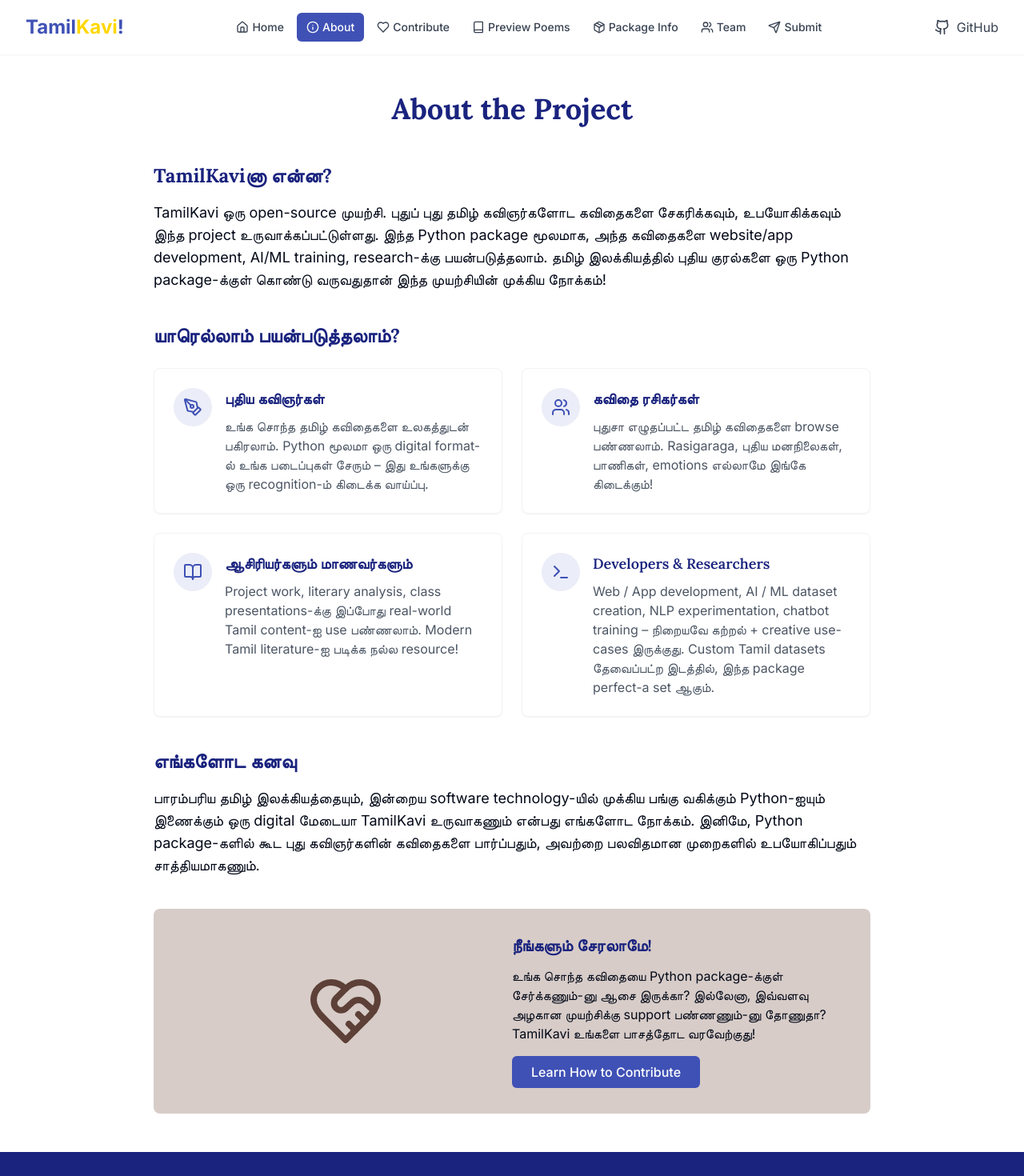
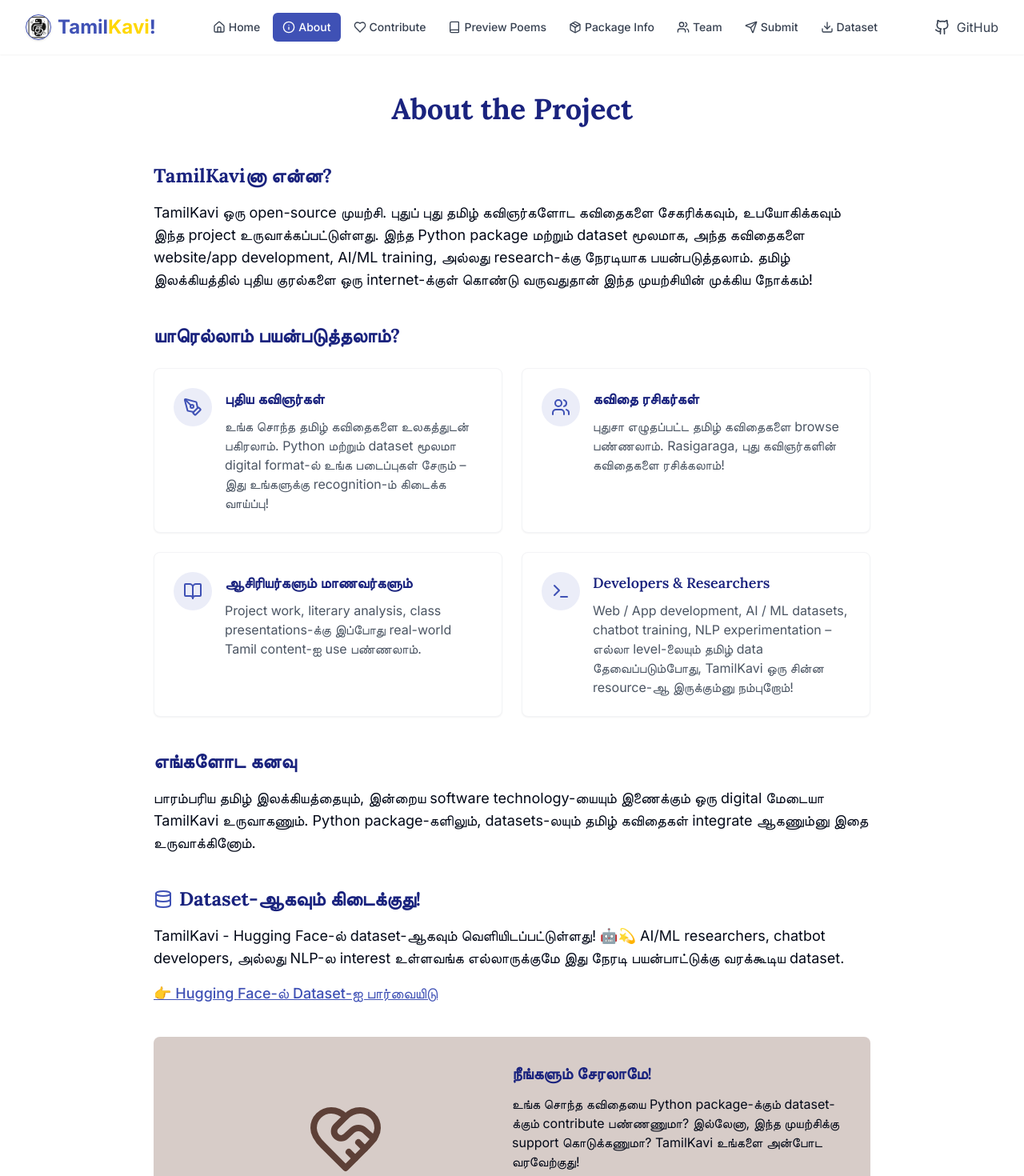
Before and after one commit to anandsundaramoorthysa/TamilKaviWebsite, a React (Vite) app in the folder TamilKaviWebsite/: page /about in a window 1280 px wide. Shown: the top 1470 px of the page at 80% size. Built offline with nearby package versions, Linux system fonts and the light colour scheme; a web font is replaced by a local one.

Commit message:
gh-pages entry

```diff
--- a/TamilKaviWebsite/src/components/layout/Navbar.tsx
+++ b/TamilKaviWebsite/src/components/layout/Navbar.tsx
@@ -2,7 +2,7 @@ import React, { useState } from 'react';
 import { Link, useLocation } from 'react-router-dom';
 import { cn } from '@/lib/utils';
 import {
-  Book, Github, Heart, Home, Info, Package, Send, Users, Menu, X
+  Book, Github, Heart, Home, Info, Package, Send, Users, Menu, X, Download
 } from 'lucide-react';
 
 const Navbar = () => {
@@ -17,13 +17,20 @@ const Navbar = () => {
     { name: 'Package Info', path: '/package', icon: <Package className="h-4 w-4 mr-1" /> },
     { name: 'Team', path: '/team', icon: <Users className="h-4 w-4 mr-1" /> },
     { name: 'Submit', path: '/submit', icon: <Send className="h-4 w-4 mr-1" /> },
+    // New nav item for the dataset page
+    { name: 'Dataset', path: 'https://huggingface.co/datasets/anandsundaramoorthysa/TamilKavi', icon: <Download className="h-4 w-4 mr-1" />, external: true },
   ];
 
   return (
     <header className="bg-white shadow-sm">
       <div className="container-custom py-4">
         <div className="flex items-center justify-between">
-          <Link to="/" className="flex items-center">
+          <Link to="/" className="flex items-center space-x-2">
+            <img
+              src="/TamilKavi3.png"
+              alt="TamilKavi Logo"
+              className="w-8 h-8 rounded-full border border-tamil-blue shadow"
+            />
             <span className="text-2xl font-bold text-tamil-blue">
               Tamil<span className="text-tamil-gold">Kavi</span>!
             </span>
@@ -34,7 +41,9 @@ const Navbar = () => {
             {navItems.map((item) => (
               <Link
                 key={item.name}
-                to={item.path}
+                to={item.external ? item.path : item.path}
+                target={item.external ? "_blank" : "_self"}
+                rel={item.external ? "noopener noreferrer" : ""}
                 className={cn(
                   "px-3 py-2 rounded-md text-sm font-medium flex items-center",
                   location.pathname === item.path
@@ -75,7 +84,9 @@ const Navbar = () => {
             {navItems.map((item) => (
               <Link
                 key={item.name}
-                to={item.path}
+                to={item.external ? item.path : item.path}
+                target={item.external ? "_blank" : "_self"}
+                rel={item.external ? "noopener noreferrer" : ""}
                 onClick={() => setMobileOpen(false)}
                 className={cn(
                   "block px-4 py-2 rounded-md text-sm font-medium flex items-center",
--- a/TamilKaviWebsite/src/pages/AboutPage.tsx
+++ b/TamilKaviWebsite/src/pages/AboutPage.tsx
@@ -1,6 +1,13 @@
 import React, { useEffect } from 'react';
 import { Link } from 'react-router-dom';
-import { PenTool, Users, BookOpen, Code, HeartHandshake, Terminal } from 'lucide-react';
+import {
+  PenTool,
+  Users,
+  BookOpen,
+  Terminal,
+  HeartHandshake,
+  Database
+} from 'lucide-react';
 
 const AboutPage = () => {
   useEffect(() => {
@@ -19,8 +26,8 @@ const AboutPage = () => {
             <h2 className="text-2xl font-bold mb-4">TamilKaviனா என்ன?</h2>
             <p className="text-lg mb-4">
               TamilKavi ஒரு open-source முயற்சி. புதுப் புது தமிழ் கவிஞர்களோட கவிதைகளை சேகரிக்கவும், உபயோகிக்கவும் இந்த project உருவாக்கப்பட்டுள்ளது.
-              இந்த Python package மூலமாக, அந்த கவிதைகளை website/app development, AI/ML training, research-க்கு பயன்படுத்தலாம். தமிழ் இலக்கியத்தில் புதிய
-              குரல்களை ஒரு Python package-க்குள் கொண்டு வருவதுதான் இந்த முயற்சியின் முக்கிய நோக்கம்!
+              இந்த Python package மற்றும் dataset மூலமாக, அந்த கவிதைகளை website/app development, AI/ML training, அல்லது research-க்கு நேரடியாக பயன்படுத்தலாம்.
+              தமிழ் இலக்கியத்தில் புதிய குரல்களை ஒரு internet-க்குள் கொண்டு வருவதுதான் இந்த முயற்சியின் முக்கிய நோக்கம்!
             </p>
           </div>
 
@@ -39,7 +46,7 @@ const AboutPage = () => {
                 <div>
                   <h3 className="text-lg font-semibold mb-2">புதிய கவிஞர்கள்</h3>
                   <p className="text-gray-600">
-                    உங்க சொந்த தமிழ் கவிதைகளை உலகத்துடன் பகிரலாம். Python மூலமா ஒரு digital format-ல் உங்க படைப்புகள் சேரும் – இது உங்களுக்கு ஒரு recognition-ம் கிடைக்க வாய்ப்பு.
+                    உங்க சொந்த தமிழ் கவிதைகளை உலகத்துடன் பகிரலாம். Python மற்றும் dataset மூலமா digital format-ல் உங்க படைப்புகள் சேரும் – இது உங்களுக்கு recognition-ம் கிடைக்க வாய்ப்பு!
                   </p>
                 </div>
               </div>
@@ -54,12 +61,12 @@ const AboutPage = () => {
                 <div>
                   <h3 className="text-lg font-semibold mb-2">கவிதை ரசிகர்கள்</h3>
                   <p className="text-gray-600">
-                    புதுசா எழுதப்பட்ட தமிழ் கவிதைகளை browse பண்ணலாம். Rasigaraga, புதிய மனநிலைகள், பாணிகள், emotions எல்லாமே இங்கே கிடைக்கும்!
+                    புதுசா எழுதப்பட்ட தமிழ் கவிதைகளை browse பண்ணலாம். Rasigaraga, புது கவிஞர்களின் கவிதைகளை ரசிக்கலாம்!
                   </p>
                 </div>
               </div>
 
-              {/* Educators and Students */}
+              {/* Educators & Students */}
               <div className="bg-white p-6 rounded-lg shadow-sm border border-gray-100 flex">
                 <div className="mr-4">
                   <div className="bg-tamil-blue/10 p-3 rounded-full">
@@ -69,12 +76,12 @@ const AboutPage = () => {
                 <div>
                   <h3 className="text-lg font-semibold mb-2">ஆசிரியர்களும் மாணவர்களும்</h3>
                   <p className="text-gray-600">
-                    Project work, literary analysis, class presentations-க்கு இப்போது real-world Tamil content-ஐ use பண்ணலாம். Modern Tamil literature-ஐ படிக்க நல்ல resource!
+                    Project work, literary analysis, class presentations-க்கு இப்போது real-world Tamil content-ஐ use பண்ணலாம்.
                   </p>
                 </div>
               </div>
 
-              {/* Developers and Researchers */}
+              {/* Developers & Researchers */}
               <div className="bg-white p-6 rounded-lg shadow-sm border border-gray-100 flex">
                 <div className="mr-4">
                   <div className="bg-tamil-blue/10 p-3 rounded-full">
@@ -84,24 +91,45 @@ const AboutPage = () => {
                 <div>
                   <h3 className="text-lg font-semibold mb-2">Developers & Researchers</h3>
                   <p className="text-gray-600">
-                    Web / App development, AI / ML dataset creation, NLP experimentation, chatbot training – நிறையவே கற்றல் + creative use-cases இருக்குது.
-                    Custom Tamil datasets தேவைப்பட்ற இடத்தில், இந்த package perfect-a set ஆகும்.
+                    Web / App development, AI / ML datasets, chatbot training, NLP experimentation – எல்லா level-லையும் தமிழ் data தேவைப்படும்போது, TamilKavi ஒரு சின்ன resource-ஆ இருக்கும்னு நம்புறோம்!
                   </p>
                 </div>
               </div>
             </div>
           </div>
 
-          {/* Our Vision */}
+          {/* Vision */}
           <div className="mb-10">
             <h2 className="text-2xl font-bold mb-4">எங்களோட கனவு</h2>
             <p className="text-lg">
-              பாரம்பரிய தமிழ் இலக்கியத்தையும், இன்றைய software technology-யில் முக்கிய பங்கு வகிக்கும் Python-ஐயும் இணைக்கும் ஒரு digital மேடையா TamilKavi உருவாகணும் என்பது
-              எங்களோட நோக்கம். இனிமே, Python package-களில் கூட புது கவிஞர்களின் கவிதைகளை பார்ப்பதும், அவற்றை பலவிதமான முறைகளில் உபயோகிப்பதும் சாத்தியமாகணும்.
+              பாரம்பரிய தமிழ் இலக்கியத்தையும், இன்றைய software technology-யையும் இணைக்கும் ஒரு digital மேடையா TamilKavi உருவாகணும். Python package-களிலும்,
+              datasets-லயும் தமிழ் கவிதைகள் integrate ஆகணும்னு இதை உருவாக்கினோம்.
             </p>
           </div>
 
-          {/* Want to Contribute? */}
+          {/* Hugging Face Dataset */}
+          <div className="mb-10">
+            <h2 className="text-2xl font-bold mb-4 flex items-center">
+              <Database className="h-6 w-6 mr-2 text-tamil-blue" />
+              Dataset-ஆகவும் கிடைக்குது!
+            </h2>
+            <p className="text-lg">
+              TamilKavi - Hugging Face-ல் dataset-ஆகவும் வெளியிடப்பட்டுள்ளது! 🤖💫 AI/ML researchers, chatbot developers, அல்லது NLP-ல interest உள்ளவங்க எல்லாருக்குமே
+              இது நேரடி பயன்பாட்டுக்கு வரக்கூடிய dataset.
+            </p>
+            <p className="text-lg mt-4">
+              <a
+                href="https://huggingface.co/datasets/anandsundaramoorthysa/TamilKavi"
+                target="_blank"
+                rel="noopener noreferrer"
+                className="text-tamil-blue font-medium underline"
+              >
+                👉 Hugging Face-ல் Dataset-ஐ பார்வையிடு
+              </a>
+            </p>
+          </div>
+
+          {/* Contribution Call */}
           <div className="bg-tamil-earth-light p-8 rounded-lg">
             <div className="flex flex-col md:flex-row items-center">
               <div className="md:w-1/2 mb-6 md:mb-0">
@@ -110,7 +138,8 @@ const AboutPage = () => {
               <div className="md:w-1/2">
                 <h3 className="text-xl font-bold mb-3">நீங்களும் சேரலாமே!</h3>
                 <p className="mb-4">
-                  உங்க சொந்த கவிதையை Python package-க்குள் சேர்க்கணும்-னு ஆசை இருக்கா? இல்லேனா, இவ்வளவு அழகான முயற்சிக்கு support பண்ணணும்-னு தோணுதா? TamilKavi உங்களை பாசத்தோட வரவேற்குது!
+                  உங்க சொந்த கவிதையை Python package-க்கும் dataset-க்கும் contribute பண்ணணுமா? இல்லேனா, இந்த முயற்சிக்கு support கொடுக்கணுமா?
+                  TamilKavi உங்களை அன்போட வரவேற்குது!
                 </p>
                 <Link to="/contribute" className="btn-primary inline-block">
                   Learn How to Contribute
--- a/TamilKaviWebsite/src/pages/HomePage.tsx
+++ b/TamilKaviWebsite/src/pages/HomePage.tsx
@@ -14,11 +14,20 @@ const HomePage = () => {
       <section className="bg-gradient-to-br from-tamil-blue to-tamil-blue-dark text-white py-20">
         <div className="container-custom">
           <div className="flex flex-col items-center text-center">
+            <img
+              src="/TamilKavi4.png"
+              alt="TamilKavi Logo"
+              className="w-24 h-24 mb-6 rounded-full border-4 border-white shadow-lg p-2"
+            />
+
             <h1 className="text-4xl md:text-5xl lg:text-6xl font-bold mb-4 text-white">
               Tamil<span className="text-tamil-gold">Kavi</span>!
             </h1>
+            <p className="text-xl md:text-2xl mb-4 max-w-2xl tamil-text">
+              We proudly release TamilKavi as a <strong>Python package</strong> and as a <strong>Dataset on Hugging Face</strong>. Access, explore, and contribute to Tamil Kavithaigal programmatically or through your Kavithai!
+            </p>
             <p className="text-xl md:text-2xl mb-8 max-w-2xl tamil-text">
-            Tamil-il codingum, kavithaiyum kalandhu oru pudhu ulagam-a kattrom pathu and use panni enjoy pannunga!
+              Tamil-il codingum, kavithaiyum kalandhu oru pudhu ulagam-a kattrom pathu and use panni enjoy pannunga!
             </p>
             <div className="flex flex-wrap gap-4 justify-center">
               <a
@@ -60,7 +69,7 @@ const HomePage = () => {
               </div>
               <h3 className="text-xl font-semibold mb-2">எளிதாக அணுகலாம்</h3>
               <p className="text-gray-600">
-                இந்த package-ஐ நீங்க website / app development-க்கு, AI & ML training-க்கும் or any other purposeku use பண்ணலாம் – இல்லை என்றால் ஒரு rasigana ரசிக்கலாம்!
+                இந்த package-ஐ நீங்க enna purposekagavum use பண்ணலாம் – இல்லை என்றால் ஒரு rasigana ரசிக்கலாம்!
               </p>
             </div>
           </div>
@@ -72,7 +81,7 @@ const HomePage = () => {
         <div className="container-custom text-center">
           <h2 className="text-3xl font-bold mb-6">இணைந்து கொள்ளுங்கள்</h2>
           <p className="text-lg mb-8 max-w-2xl mx-auto">
-            தமிழ்மொழி இலக்கியத்தை பாதுகாக்கவும், உங்க கவிதையைப் பகிரவும், TamilKavi-யுடன் நீங்களும் வாருங்கள்.
+            தமிழ்மொழி இலக்கியத்தை இணையத்தில் வளர்க்க, உங்க கவிதையைப் பகிரவும், TamilKavi-க்குள் நீங்களும் வாருங்கள்.
           </p>
           <div className="flex flex-wrap gap-4 justify-center">
             <Link to="/contribute" className="btn-primary">
```
Also changed, not shown: TamilKaviWebsite/public/TamilKavi4.png (added).
